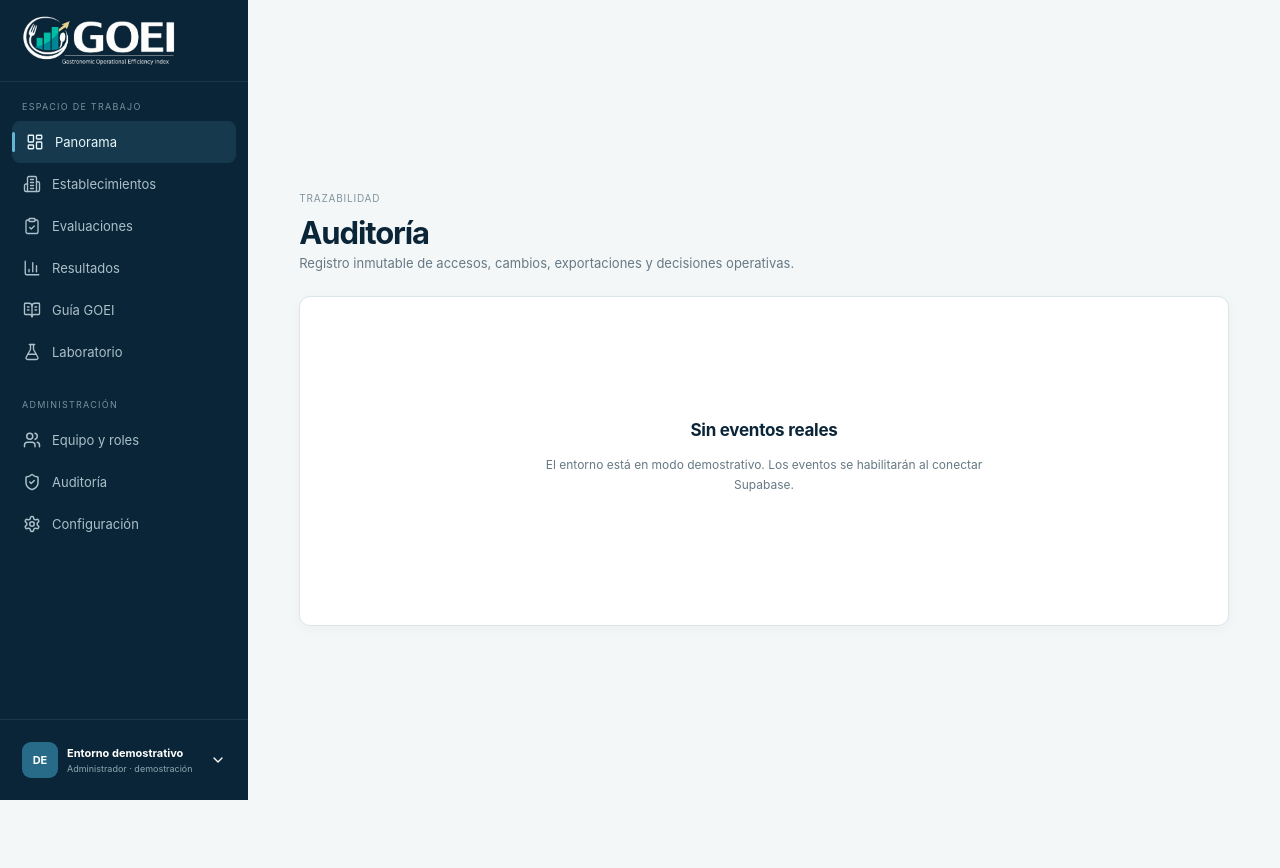
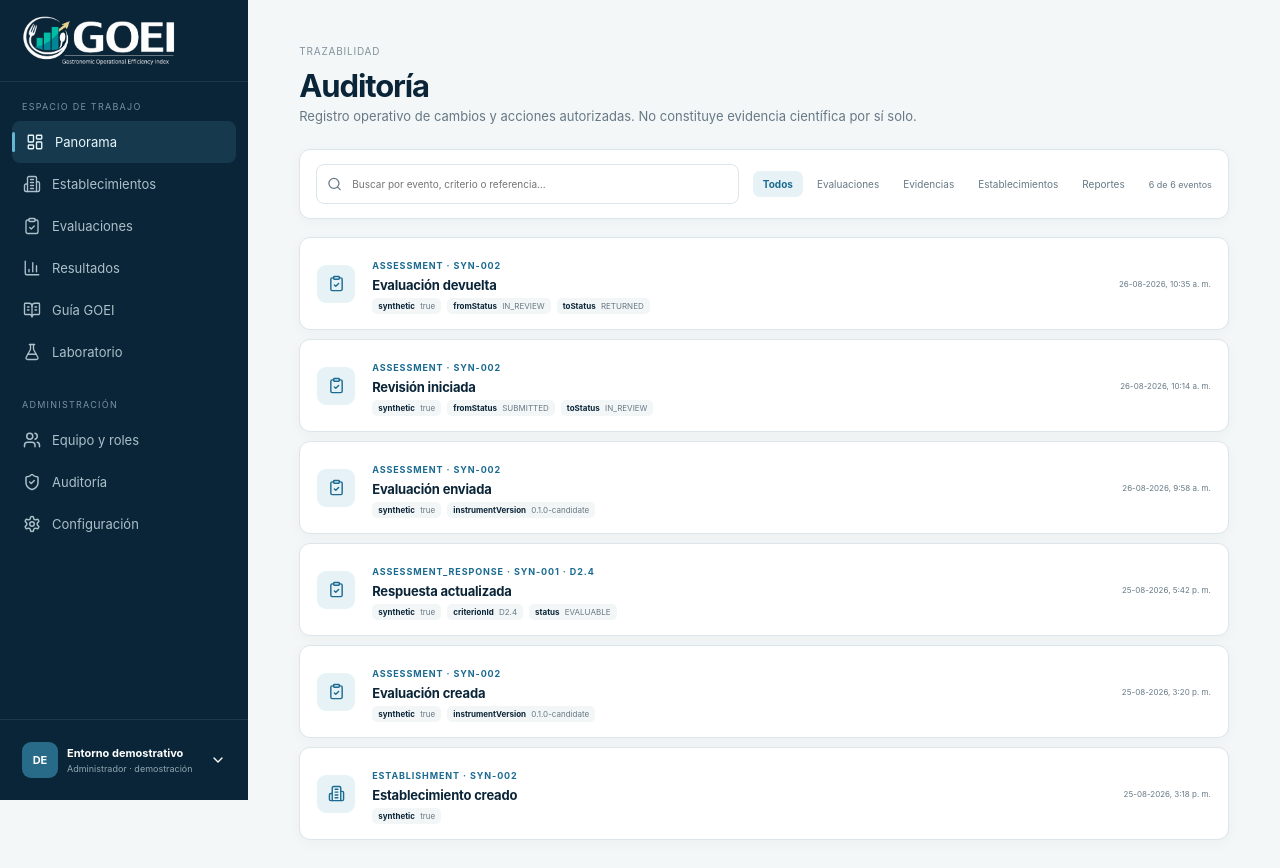
Before and after one commit to PabloGoup/GOEI, a Next.js app in the folder GOEI_APP/: page /auditoria in a window 1280 px wide. Before the commit the page ends 800 px from the top, so only its background shows below. Built offline with nearby package versions, Linux system fonts and the light colour scheme; no server answers.

Commit message:
feat(app): add role-aware audit timeline

```diff
--- /dev/null
+++ b/GOEI_APP/src/app/audit.css
@@ -0,0 +1,3 @@
+.audit-toolbar{display:grid;grid-template-columns:minmax(260px,1fr) auto auto;gap:14px;align-items:center;padding:14px 16px;margin-bottom:18px}.audit-toolbar>label{display:flex;align-items:center;gap:8px;border:1px solid var(--line);border-radius:8px;padding:0 10px;background:white;color:var(--muted)}.audit-toolbar input{border:0;outline:0;width:100%;height:38px;font-size:10px}.audit-toolbar>span{font-size:9px;color:var(--muted);white-space:nowrap}.audit-timeline{display:grid;gap:9px}.audit-event{display:grid;grid-template-columns:42px minmax(0,1fr) auto;gap:13px;align-items:center;padding:15px 17px}.audit-icon{width:38px;height:38px;border-radius:9px;display:grid;place-items:center;background:var(--blue-soft);color:var(--blue)}.audit-icon.evidence{background:var(--green-soft);color:var(--green)}.audit-icon.report{background:var(--amber-soft);color:var(--amber)}.audit-event h2{margin:4px 0 5px;font-size:13px;color:var(--navy)}.audit-event p{display:flex;flex-wrap:wrap;gap:6px;margin:0}.audit-event p span{padding:3px 6px;border-radius:5px;background:#f3f6f7;color:var(--muted);font-size:8px}.audit-event p b{color:var(--navy);margin-right:3px}.audit-event time{font-size:8px;color:var(--muted);white-space:nowrap}.audit-timeline .empty-state{margin-top:0}
+@media(max-width:900px){.audit-toolbar{grid-template-columns:1fr}.audit-toolbar>span{justify-self:start}.audit-event{grid-template-columns:38px 1fr}.audit-event time{grid-column:2}}
+@media(max-width:560px){.audit-event{padding:12px}.audit-event p{display:none}.audit-toolbar .filter-chips{overflow:auto;padding-bottom:3px}}
--- a/GOEI_APP/src/app/auditoria/page.tsx
+++ b/GOEI_APP/src/app/auditoria/page.tsx
@@ -1,2 +1,11 @@
 import { AppShell } from "@/components/app-shell";
-export default function AuditPage(){return <AppShell><header className="page-header"><div><p className="breadcrumb">Trazabilidad</p><h1>Auditoría</h1><p>Registro inmutable de accesos, cambios, exportaciones y decisiones operativas.</p></div></header><section className="empty-state card"><h2>Sin eventos reales</h2><p>El entorno está en modo demostrativo. Los eventos se habilitarán al conectar Supabase.</p></section></AppShell>}
+import { AuditTimeline } from "@/components/audit-timeline";
+import { requireWorkspaceContext } from "@/server/auth/workspace-context";
+import { listAuditEvents } from "@/server/repositories/audit";
+
+export default async function AuditPage(){
+  const context = await requireWorkspaceContext();
+  const authorized = context.role === "organization_admin" || context.role === "methodology_supervisor";
+  const events = authorized ? await listAuditEvents() : [];
+  return <AppShell><header className="page-header"><div><p className="breadcrumb">Trazabilidad</p><h1>Auditoría</h1><p>Registro operativo de cambios y acciones autorizadas. No constituye evidencia científica por sí solo.</p></div></header>{authorized?<AuditTimeline events={events}/>:<section className="empty-state card"><h2>Acceso restringido</h2><p>La auditoría organizacional está disponible únicamente para administración y supervisión metodológica.</p></section>}</AppShell>
+}
--- a/GOEI_APP/src/app/layout.tsx
+++ b/GOEI_APP/src/app/layout.tsx
@@ -5,6 +5,7 @@ import "./phase2.css";
 import "./operational.css";
 import "./legal.css";
 import "./workflow.css";
+import "./audit.css";
 
 export const metadata: Metadata = {
   title: "GOEI · Salud operacional gastronómica",
--- /dev/null
+++ b/GOEI_APP/src/components/audit-timeline.tsx
@@ -0,0 +1,29 @@
+"use client";
+
+import { useMemo, useState } from "react";
+import { Building2, ClipboardCheck, FileCheck2, FileOutput, Search, ShieldCheck } from "lucide-react";
+import { auditCategory, auditEventLabel } from "@/domain/audit";
+import type { AuditEventView } from "@/server/repositories/audit";
+
+const icons = {assessment:ClipboardCheck,evidence:FileCheck2,establishment:Building2,report:FileOutput,organization:ShieldCheck};
+const filters = [{id:"all",label:"Todos"},{id:"assessment",label:"Evaluaciones"},{id:"evidence",label:"Evidencias"},{id:"establishment",label:"Establecimientos"},{id:"report",label:"Reportes"}];
+
+function formatAuditDate(value:string) {
+  return new Intl.DateTimeFormat("es-CL",{
+    dateStyle:"medium",
+    timeStyle:"short",
+    timeZone:"America/Santiago",
+  }).format(new Date(value)).replace(/[\u00a0\u202f]/g," ");
+}
+
+export function AuditTimeline({events}:{events:AuditEventView[]}) {
+  const [query,setQuery] = useState("");
+  const [filter,setFilter] = useState("all");
+  const visible = useMemo(()=>events.filter(event=>{
+    const category = auditCategory(event.eventType);
+    const haystack = `${auditEventLabel(event.eventType)} ${event.entityLabel} ${Object.values(event.metadata).join(" ")}`.toLowerCase();
+    return (filter === "all" || category === filter) && haystack.includes(query.trim().toLowerCase());
+  }),[events,filter,query]);
+
+  return <><section className="card audit-toolbar"><label><Search size={16}/><input aria-label="Buscar eventos" value={query} onChange={event=>setQuery(event.target.value)} placeholder="Buscar por evento, criterio o referencia…"/></label><div className="filter-chips">{filters.map(item=><button className={filter===item.id?"active":""} onClick={()=>setFilter(item.id)} key={item.id}>{item.label}</button>)}</div><span>{visible.length} de {events.length} eventos</span></section><section className="audit-timeline">{visible.map(event=>{const category=auditCategory(event.eventType);const Icon=icons[category];return <article className="card audit-event" key={event.id}><span className={`audit-icon ${category}`}><Icon size={17}/></span><div><span className="section-kicker">{event.entityType} · {event.entityLabel}</span><h2>{auditEventLabel(event.eventType)}</h2><p>{Object.entries(event.metadata).map(([key,value])=><span key={key}><b>{key}</b> {String(value)}</span>)}</p></div><time dateTime={event.occurredAt}>{formatAuditDate(event.occurredAt)}</time></article>})}{visible.length===0&&<div className="empty-state card"><h2>Sin coincidencias</h2><p>Ajusta la búsqueda o los filtros. La ausencia de eventos no se interpreta como ausencia de actividad fuera del sistema.</p></div>}</section></>;
+}
--- /dev/null
+++ b/GOEI_APP/src/data/audit-demo.ts
@@ -0,0 +1,8 @@
+export const demoAuditEvents = [
+  {id:"AUD-SYN-006",eventType:"assessment.returned",entityType:"assessment",entityLabel:"SYN-002",occurredAt:"2026-08-26T10:35:00-04:00",metadata:{synthetic:true,fromStatus:"IN_REVIEW",toStatus:"RETURNED"}},
+  {id:"AUD-SYN-005",eventType:"assessment.review_started",entityType:"assessment",entityLabel:"SYN-002",occurredAt:"2026-08-26T10:14:00-04:00",metadata:{synthetic:true,fromStatus:"SUBMITTED",toStatus:"IN_REVIEW"}},
+  {id:"AUD-SYN-004",eventType:"assessment.submitted",entityType:"assessment",entityLabel:"SYN-002",occurredAt:"2026-08-26T09:58:00-04:00",metadata:{synthetic:true,instrumentVersion:"0.1.0-candidate"}},
+  {id:"AUD-SYN-003",eventType:"assessment.response_saved",entityType:"assessment_response",entityLabel:"SYN-001 · D2.4",occurredAt:"2026-08-25T17:42:00-04:00",metadata:{synthetic:true,criterionId:"D2.4",status:"EVALUABLE"}},
+  {id:"AUD-SYN-002",eventType:"assessment.created",entityType:"assessment",entityLabel:"SYN-002",occurredAt:"2026-08-25T15:20:00-04:00",metadata:{synthetic:true,instrumentVersion:"0.1.0-candidate"}},
+  {id:"AUD-SYN-001",eventType:"establishment.created",entityType:"establishment",entityLabel:"SYN-002",occurredAt:"2026-08-25T15:18:00-04:00",metadata:{synthetic:true}}
+] as const;
--- /dev/null
+++ b/GOEI_APP/src/domain/audit.ts
@@ -0,0 +1,32 @@
+export const auditEventLabels: Record<string,string> = {
+  "organization.created":"Organización creada",
+  "establishment.created":"Establecimiento creado",
+  "assessment.created":"Evaluación creada",
+  "assessment.response_saved":"Respuesta actualizada",
+  "assessment.submitted":"Evaluación enviada",
+  "assessment.review_started":"Revisión iniciada",
+  "assessment.returned":"Evaluación devuelta",
+  "assessment.closed":"Revisión cerrada",
+  "evidence.uploaded":"Evidencia cargada",
+  "evidence.accessed":"Evidencia consultada",
+  "report.exported":"Reporte exportado"
+};
+
+const safeMetadataKeys = new Set(["synthetic","instrumentVersion","criterionId","status","fromStatus","toStatus","mimeType","sizeBytes","source"]);
+
+export function auditEventLabel(eventType:string) {
+  return auditEventLabels[eventType] ?? "Evento operativo";
+}
+
+export function sanitizeAuditMetadata(metadata:unknown) {
+  if (!metadata || typeof metadata !== "object" || Array.isArray(metadata)) return {};
+  return Object.fromEntries(Object.entries(metadata).filter(([key,value]) => safeMetadataKeys.has(key) && ["string","number","boolean"].includes(typeof value)));
+}
+
+export function auditCategory(eventType:string) {
+  if (eventType.startsWith("assessment.")) return "assessment";
+  if (eventType.startsWith("evidence.")) return "evidence";
+  if (eventType.startsWith("establishment.")) return "establishment";
+  if (eventType.startsWith("report.")) return "report";
+  return "organization";
+}
--- /dev/null
+++ b/GOEI_APP/src/server/repositories/audit.ts
@@ -0,0 +1,19 @@
+import { demoAuditEvents } from "@/data/audit-demo";
+import { sanitizeAuditMetadata } from "@/domain/audit";
+import { env } from "@/lib/env";
+import { createClient } from "@/lib/supabase/server";
+
+export type AuditEventView = {id:string;eventType:string;entityType:string;entityLabel:string;occurredAt:string;metadata:Record<string,string|number|boolean>};
+
+export async function listAuditEvents():Promise<AuditEventView[]> {
+  if (env.appMode === "demo") return demoAuditEvents.map(item=>({...item,metadata:{...item.metadata}}));
+  const supabase = await createClient();
+  if (!supabase) return [];
+  const {data,error} = await supabase.from("audit_events").select("id,event_type,entity_type,entity_id,metadata,occurred_at").order("occurred_at",{ascending:false}).limit(200);
+  if (error) throw new Error("No fue posible cargar el registro de auditoría con los permisos actuales.");
+  return data.map(item=>({
+    id:String(item.id),eventType:item.event_type,entityType:item.entity_type,
+    entityLabel:item.entity_id ? String(item.entity_id).slice(0,18) : "Sin referencia",
+    occurredAt:item.occurred_at,metadata:sanitizeAuditMetadata(item.metadata)
+  }));
+}
```
Also changed, not shown: 2 other files (tests, documents, lock files or other folders).
